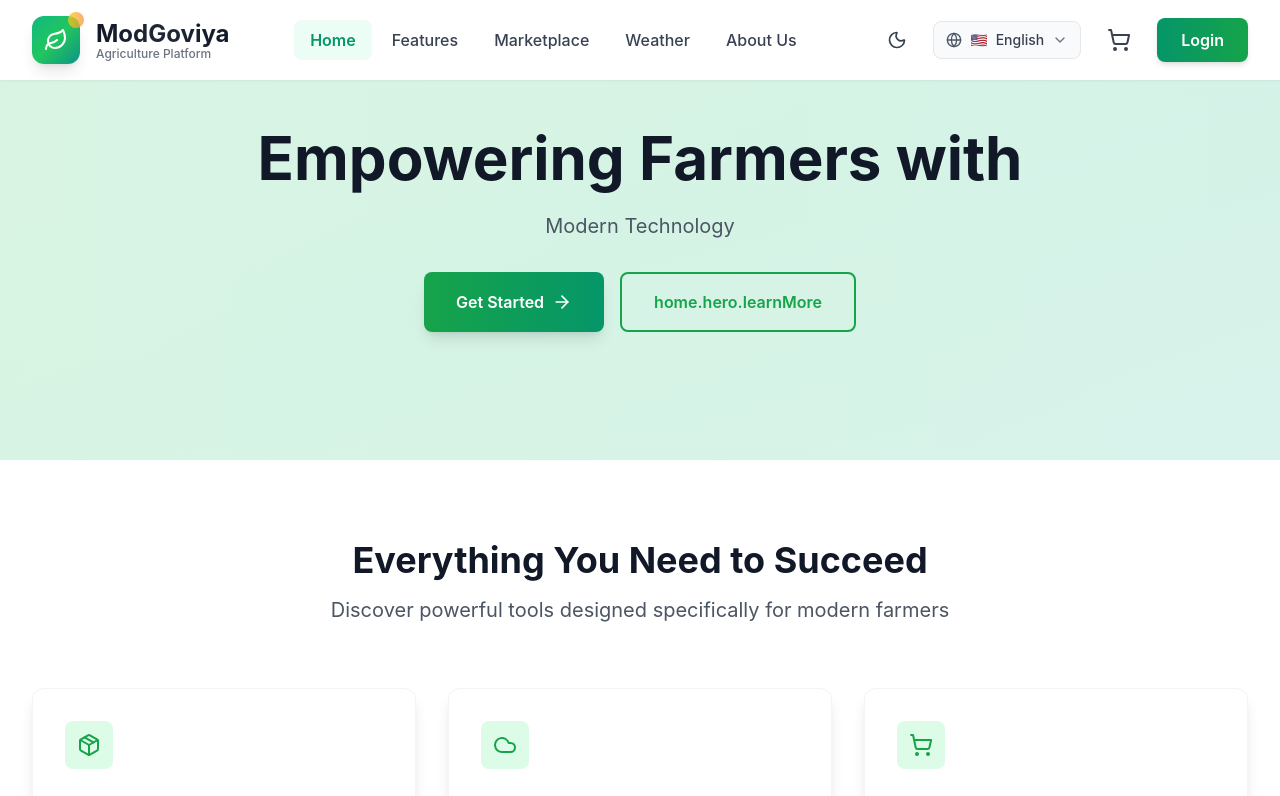
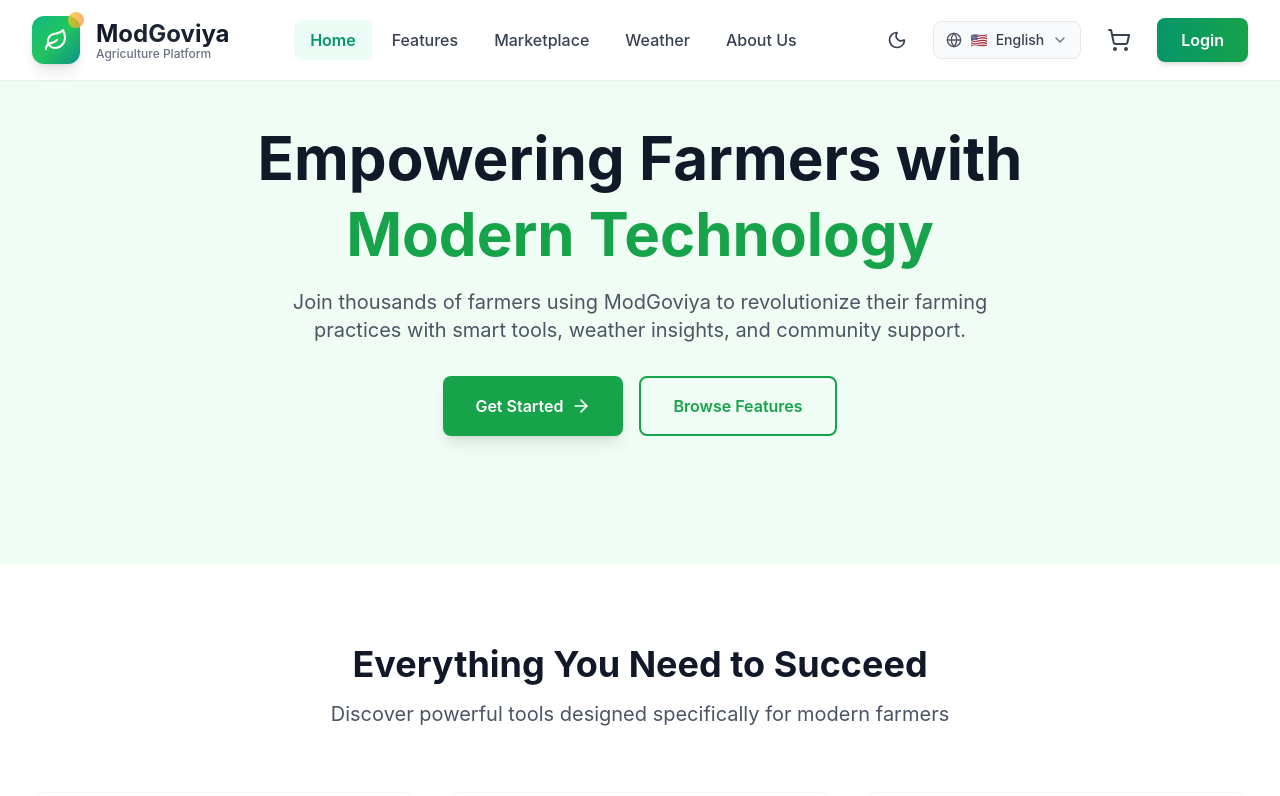
Before and after one commit to NadeeshaMedagama/ModGoviya_farmer_assistance_MERN_platform, a React (Create React App) app: page / in a window 1280 px wide. Shown: the top 796 px of the page. Built offline with nearby package versions, Linux system fonts and the light colour scheme.

Commit message:
language change feature implemented

```diff
--- a/src/pages/Home.jsx
+++ b/src/pages/Home.jsx
@@ -108,28 +108,29 @@ const ModGoviyaHomepage = () => {
             <Header />
 
             {/* Hero Section */}
-            <section className="relative bg-gradient-to-br from-green-50 via-emerald-50 to-teal-50 dark:from-gray-800 dark:via-gray-900 dark:to-gray-800 py-20 lg:py-32">
-                <div className="absolute inset-0 bg-gradient-to-r from-green-600/10 to-emerald-600/10 dark:from-gray-600/20 dark:to-gray-800/20"></div>
-                <div className="relative max-w-7xl mx-auto px-4 sm:px-6 lg:px-8 text-center">
-                    <h1 className="text-4xl md:text-6xl font-bold text-gray-900 dark:text-white mb-6 leading-tight">
-                        {t('home.hero.title')}
+            <section className="relative bg-green-50 py-20 lg:py-32">
+                <div className="max-w-7xl mx-auto px-4 sm:px-6 lg:px-8 text-center">
+                    <h1 className="text-4xl md:text-6xl font-bold mb-6 ">
+                        <span className="text-gray-900">Empowering Farmers with</span>
+                        <br/>
+                        <span className="text-green-600 mt-4 inline-block">Modern Technology</span>
                     </h1>
-                    <p className="text-xl text-gray-600 dark:text-gray-300 mb-8 max-w-3xl mx-auto">
-                        {t('home.hero.subtitle')}
+                    <p className="text-xl text-gray-600 mb-8 max-w-3xl mx-auto">
+                        Join thousands of farmers using ModGoviya to revolutionize their farming practices with smart tools, weather insights, and community support.
                     </p>
                     <div className="flex flex-col sm:flex-row gap-4 justify-center">
                         <Link
                             to="/register"
-                            className="inline-flex items-center px-8 py-4 bg-gradient-to-r from-green-600 to-emerald-600 text-white font-semibold rounded-lg shadow-lg hover:shadow-xl transform hover:-translate-y-1 transition-all duration-200"
+                            className="inline-flex items-center px-8 py-4 bg-green-600 text-white font-semibold rounded-lg shadow-lg hover:shadow-xl transform hover:-translate-y-1 transition-all duration-200"
                         >
-                            {t('home.hero.getStarted')}
+                            Get Started
                             <ArrowRight className="ml-2 w-5 h-5" />
                         </Link>
                         <Link
                             to="/features"
-                            className="inline-flex items-center px-8 py-4 border-2 border-green-600 text-green-600 dark:text-green-400 font-semibold rounded-lg hover:bg-green-600 hover:text-white dark:hover:bg-green-600 dark:hover:text-white transition-all duration-200"
+                            className="inline-flex items-center px-8 py-4 border-2 border-green-600 text-green-600 font-semibold rounded-lg hover:bg-green-600 hover:text-white transition-all duration-200"
                         >
-                            {t('home.hero.learnMore')}
+                            Browse Features
                         </Link>
                     </div>
                 </div>
```
